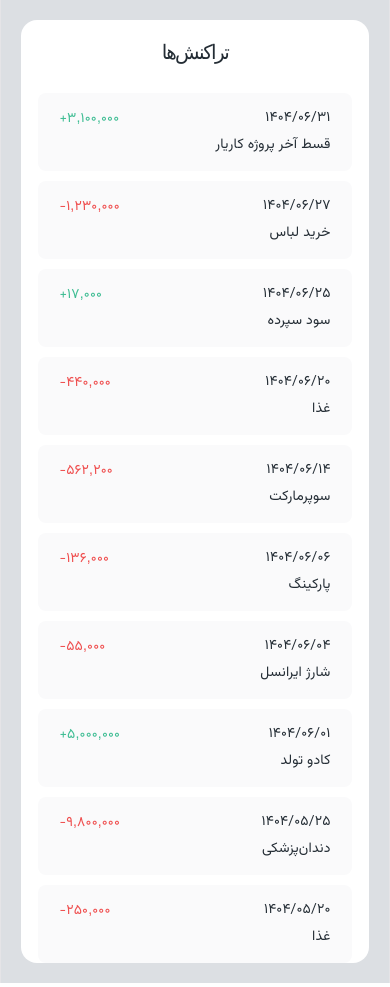
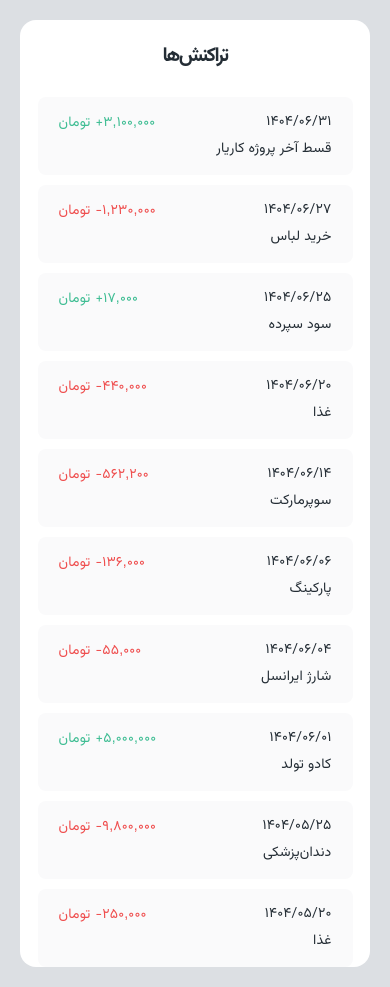
Before and after one commit to mohadesejanmohamadi85-crypto/transactions-table, a React (Vite) app: page / in a window 390 px wide. Built offline with nearby package versions, Linux system fonts and the light colour scheme.

Commit message:
update project again

```diff
--- a/src/components/TransactionTable.css
+++ b/src/components/TransactionTable.css
@@ -34,10 +34,11 @@ body {
   justify-content: center;
 }
 .page-title {
-  font-weight: 500;
+  font-family: 'vazirmatn', sans-serif;
+  font-weight: 700;
   font-size: 20px;
   color: rgba(36, 45, 53, 1);
-  margin-bottom: 10px;
+  margin-bottom: 5px;
 }
 .table-container {
   width: 100%;
@@ -46,12 +47,15 @@ body {
   border-radius: 16px;
   margin: 50px 0;
 }
+.mobile-only-unit {
+  display: none;
+}
 .table-header {
-  font-size: 18px;
+  font-size: 16px;
   font-weight: 500;
   color: rgba(107, 117, 128, 1);
   border-bottom: 1px solid rgba(160, 204, 248, 1);
-  padding-bottom: 25px;
+  padding-bottom: 15px;
 }
 .table-cell {
   font-size: 15px;
@@ -71,7 +75,7 @@ body {
 }
 .transaction-table {
   width: 100%;
-  padding: 40px;
+  padding: 25px;
   border-spacing: 0;
 }
 .table-body {
@@ -91,6 +95,9 @@ body {
 }
 /*موبایل*/
 @media (max-width: 767px) {
+  .mobile-only-unit {
+    display: flex;
+  }
   .table-container {
     max-width: 100%;
     display: flex;
@@ -148,6 +155,8 @@ body {
     position: absolute;
     top: 5px;
     left: 20px;
+    display: flex;
+    gap: 5px;
   }
   .table-date {
     position: absolute;
@@ -155,3 +164,5 @@ body {
     padding-bottom: 30px;
   }
 }
+
+/**/
--- a/src/components/TransactionTable.jsx
+++ b/src/components/TransactionTable.jsx
@@ -19,10 +19,26 @@ const TransactionTable = () => {
               <tr key={item.id} className="table-row">
                 <td className="table-cell table-date">{item.date}</td>
                 <td className="income table-cell">
-                  {item.type === 'income' ? `${item.amount}+` : ''}
+                  {item.type === 'income' ? (
+                    <>
+                      {' '}
+                      {item.amount}+{' '}
+                      <span className="mobile-only-unit">تومان</span>
+                    </>
+                  ) : (
+                    ''
+                  )}
                 </td>
                 <td className="expense table-cell">
-                  {item.type === 'expense' ? `${item.amount}-` : ''}
+                  {item.type === 'expense' ? (
+                    <>
+                      {' '}
+                      {item.amount}-
+                      <span className="mobile-only-unit">تومان</span>{' '}
+                    </>
+                  ) : (
+                    ''
+                  )}
                 </td>
                 <td className="description-cell">{item.description}</td>
               </tr>
@@ -35,64 +51,4 @@ const TransactionTable = () => {
 };
 export default TransactionTable;
 
-
-
-
-
-
-
-
-
-
-
-
-
-
-
-
-
-
-
-
-
-
-
-
-
-
-
-
-
-
-
-
-
-
-
-
-
-
-
-
-
-
-
-
-
-
-
-
-
-
-
-
-
-
-
-
-
-
-
-
-
-/**/
+/***/
--- a/src/index.css
+++ b/src/index.css
@@ -2,7 +2,6 @@
   --text: #6b6375;
   --text-h: #08060d;
   --bg: #fff;
-  --border: #e5e4e7;
   --code-bg: #f4f3ec;
   --accent: #aa3bff;
   --accent-bg: rgba(170, 59, 255, 0.1);
@@ -15,7 +14,6 @@
   --heading: system-ui, 'Segoe UI', Roboto, sans-serif;
   --mono: ui-monospace, Consolas, monospace;
 
-  font: 18px/145% var(--sans);
   letter-spacing: 0.18px;
   color-scheme: light dark;
   color: var(--text);
@@ -35,7 +33,7 @@
     --text: #9ca3af;
     --text-h: #f3f4f6;
     --bg: #16171d;
-    --border: #2e303a;
+
     --code-bg: #1f2028;
     --accent: #c084fc;
     --accent-bg: rgba(192, 132, 252, 0.15);
@@ -59,7 +57,7 @@ body {
   max-width: 100%;
   margin: 0 auto;
   text-align: center;
-  border-inline: 1px solid var(--border);
+
   min-height: 100svh;
   display: flex;
   flex-direction: column;
@@ -68,7 +66,6 @@ body {
 
 h1,
 h2 {
-  font-family: var(--heading);
   font-weight: 500;
   color: var(--text-h);
 }
@@ -97,7 +94,6 @@ p {
 
 code,
 .counter {
-  font-family: var(--mono);
   display: inline-flex;
   border-radius: 4px;
   color: var(--text-h);
```
Also changed, not shown: src/App.jsx (+0 -41 lines), src/data/transactions.js (+0 -24 lines), src/fonts/Vazirmatn-Thin.ttf (deleted).
